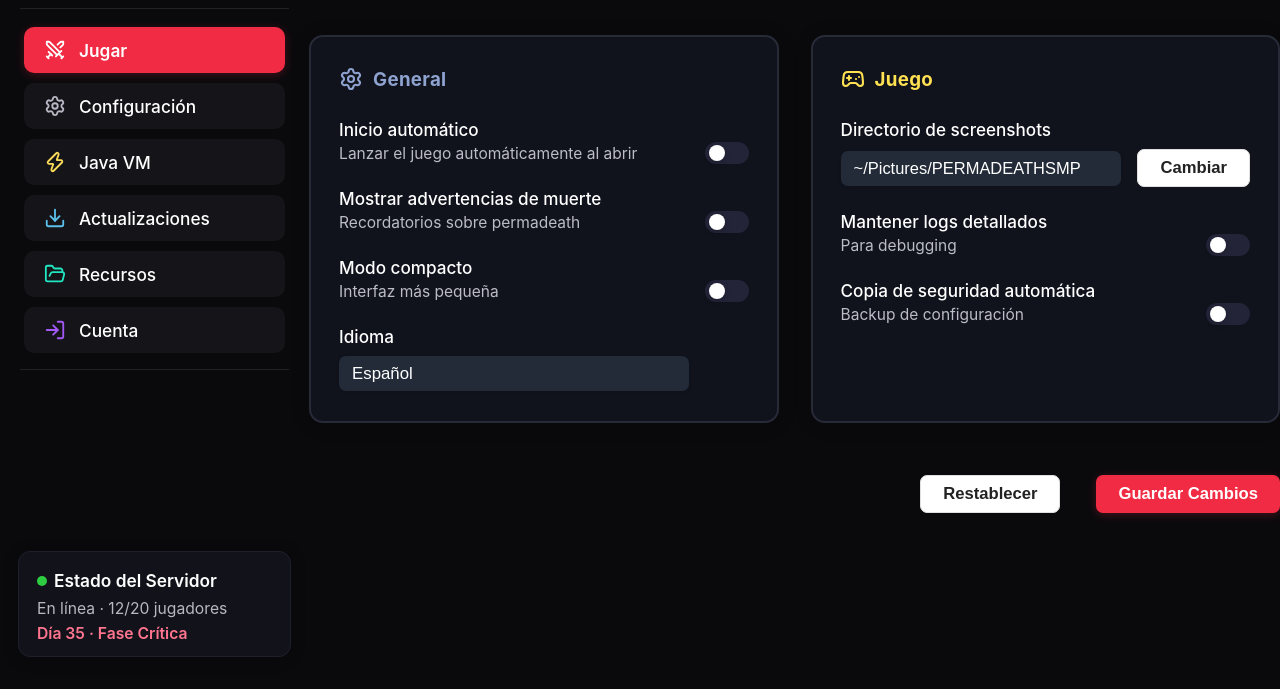
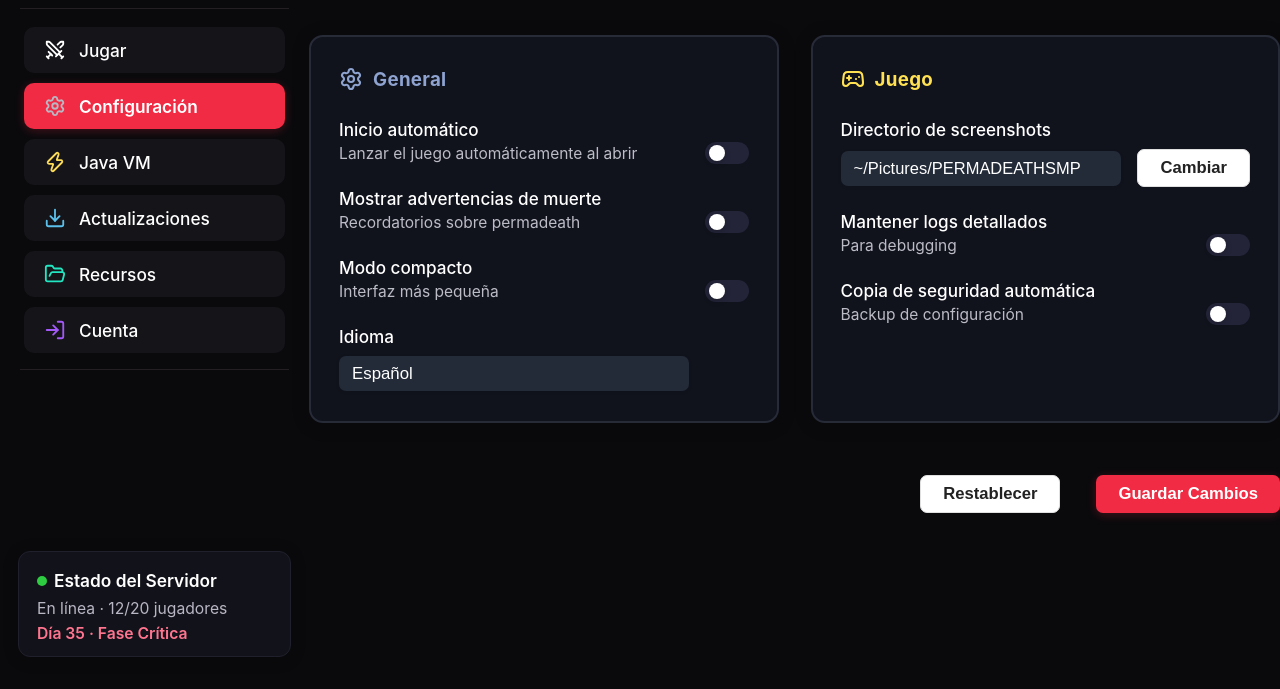
Before and after one commit to PERMADEATH-PROJECT/PERMADEATH-LAUNCHER, a website built with Vite: page index.html in a window 1280 px wide. Both pictures are taken after a click on the link "Configuración". Shown: the part 111-800 px from the top of the page. Built offline with nearby package versions, Linux system fonts and the light colour scheme.

Commit message:
Add active button toggle functionality to sidebar

```diff
--- a/src/TypeScript/SideBarChanger.ts
+++ b/src/TypeScript/SideBarChanger.ts
@@ -250,6 +250,7 @@ document.getElementById("play")?.addEventListener("click", () => {
 
     if (app) {
         app.insertAdjacentHTML("beforeend", playDashboard);
+        toggleActiveButton("play");
         // Re-initialize icons
         // @ts-ignore
         if (window.lucide) {
@@ -275,6 +276,7 @@ document.getElementById("config")?.addEventListener("click", () => {
 
     if (app) {
         app.insertAdjacentHTML("beforeend", configDashboard);
+        toggleActiveButton("config");
         // Re-initialize icons
         // @ts-ignore
         if (window.lucide) {
@@ -284,3 +286,15 @@ document.getElementById("config")?.addEventListener("click", () => {
         createIcons({ icons: icons });
     }
 });
+
+// Remove the "sidebar__btn--primary" class from all sidebar buttons except the clicked one
+function toggleActiveButton(clickedButtonId: string) {
+    const buttons = document.querySelectorAll('.sidebar__btn');
+    buttons.forEach(button => {
+        if (button.id === clickedButtonId) {
+            button.classList.add('sidebar__btn--primary');
+        } else {
+            button.classList.remove('sidebar__btn--primary');
+        }
+    });
+}
```
Also changed, not shown: index.html (+1 -1 lines).
